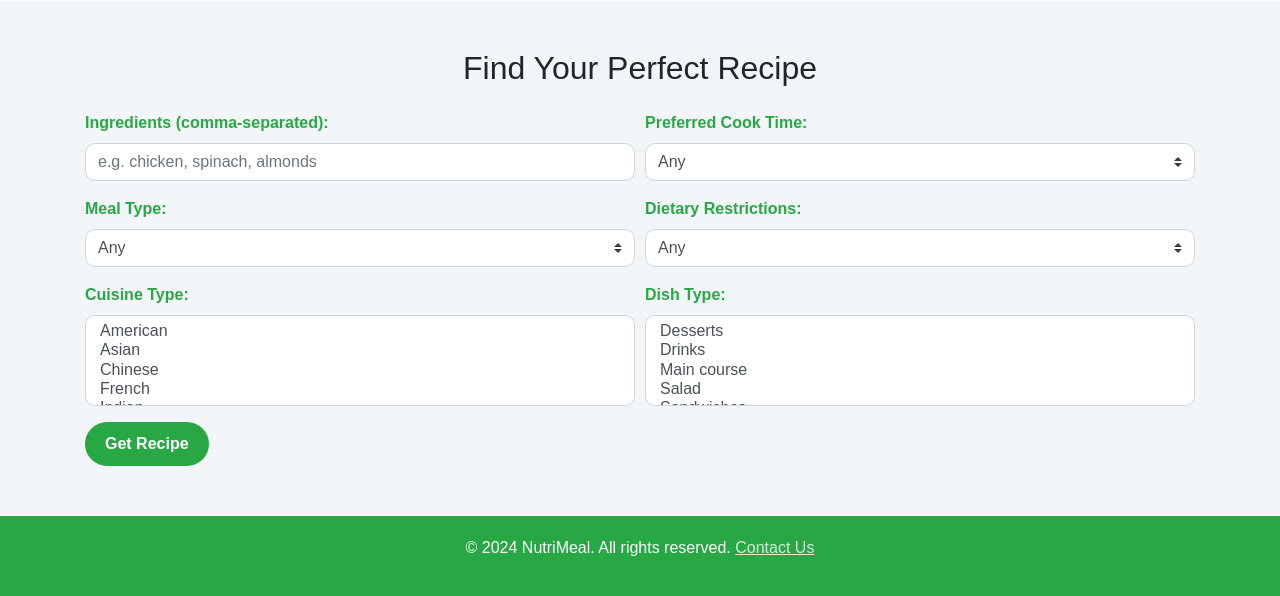
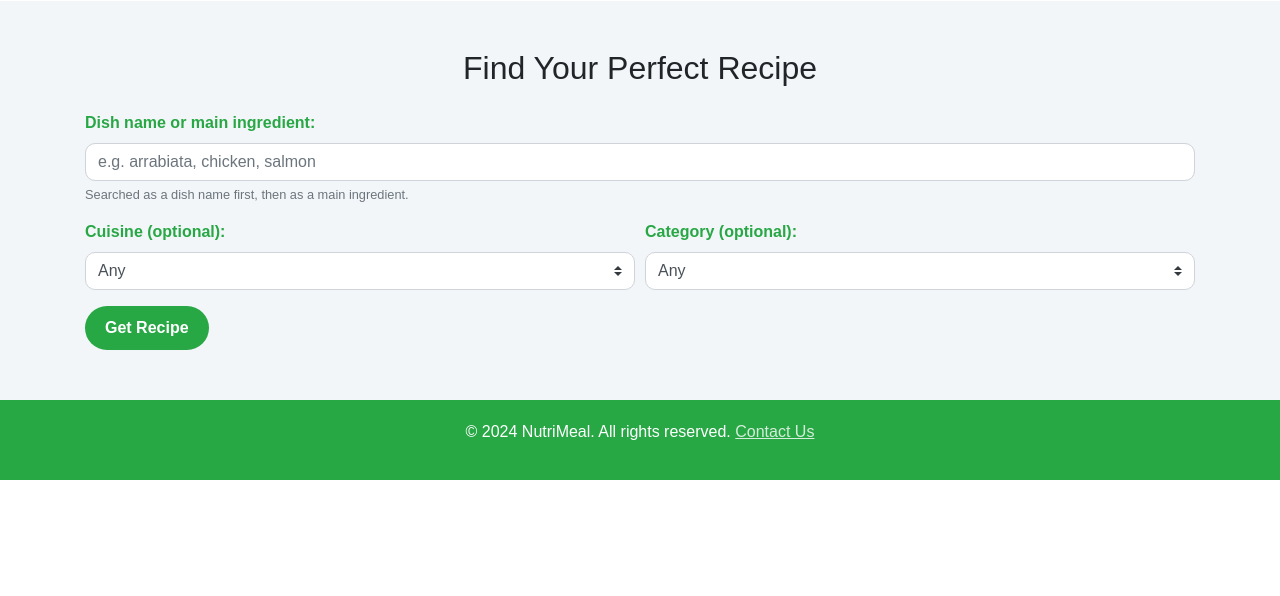
Before and after one commit to maitreyi03/NutriMeal, a Flask app: page / in a window 1280 px wide. Shown: the part 1006-1602 px from the top of the page. After the commit the page ends 1486 px from the top, so only its background shows below. Run offline with Flask 3, Linux system fonts and the light colour scheme; some libraries are stand-ins or nearby versions.

Commit message:
swtiched ai to mealdb

```diff
--- a/app.py
+++ b/app.py
@@ -1,118 +1,197 @@
+from uuid import uuid4
+
 from flask import Flask, request, render_template, redirect, url_for, session, flash
 import requests
 
 app = Flask(__name__)
 app.secret_key = 'your_secret_key'
 
-API_ID = 'e8d4c685'
-API_KEY = '34127c26e678747edfe1c39e8046ba21'
+# TheMealDB free/test API. "1" is the public developer key.
+API_BASE = 'https://www.themealdb.com/api/json/v1/1'
 
-def fetch_recipes(query, cook_time=None, meal_type=None, diet=None, cuisine=None, dishType=None):
-    print("inside fetch recipes")
-    print(query, cook_time, meal_type, diet)
+# Max recipes to show (each filtered result needs its own lookup call).
+MAX_RECIPES = 6
 
-    # Base URL for the Edamam API
-    url = 'https://api.edamam.com/api/recipes/v2'
+# Results are kept server-side; the session only holds a short token so the
+# cookie never overflows with full instructions/ingredients.
+RECIPE_CACHE = {}
 
-    # Parameters for the API request
-    params = {
-        'q': query,
-        'app_id': API_ID,
-        'app_key': API_KEY,
-        'type': 'public',
-        'from': 0,
-        'to': 4  # Limit results to 10 recipes
+# Maps each cuisine option in the form to the TheMealDB "area" values worth
+# trying. The dataset is mid-migration and mixes demonyms ("Italian") with
+# country names ("India", "United States"), so we try every candidate and
+# merge the results.
+CUISINE_TO_AREAS = {
+    'American': ['American', 'United States'],
+    'British': ['British', 'United Kingdom'],
+    'Canadian': ['Canadian', 'Canada'],
+    'Chinese': ['Chinese', 'China'],
+    'Croatian': ['Croatian', 'Croatia'],
+    'Dutch': ['Dutch', 'Netherlands'],
+    'Egyptian': ['Egyptian', 'Egypt'],
+    'French': ['French', 'France'],
+    'Greek': ['Greek', 'Greece'],
+    'Indian': ['Indian', 'India'],
+    'Irish': ['Irish', 'Ireland'],
+    'Italian': ['Italian', 'Italy'],
+    'Jamaican': ['Jamaican', 'Jamaica'],
+    'Japanese': ['Japanese', 'Japan'],
+    'Mexican': ['Mexican', 'Mexico'],
+    'Moroccan': ['Moroccan', 'Morocco'],
+    'Polish': ['Polish', 'Poland'],
+    'Portuguese': ['Portuguese', 'Portugal'],
+    'Russian': ['Russian', 'Russia'],
+    'Spanish': ['Spanish', 'Spain'],
+    'Thai': ['Thai', 'Thailand'],
+    'Turkish': ['Turkish', 'Turkey'],
+    'Vietnamese': ['Vietnamese', 'Vietnam'],
+}
+
+
+def _get(endpoint, params):
+    """Call TheMealDB and return the parsed JSON, or None on failure."""
+    try:
+        response = requests.get(f'{API_BASE}/{endpoint}', params=params, timeout=10)
+        response.raise_for_status()
+        return response.json()
+    except (requests.RequestException, ValueError) as e:
+        print(f'TheMealDB request failed ({endpoint} {params}): {e}')
+        return None
+
+
+def _lookup(meal_id):
+    """Fetch the full meal record for an id returned by a filter call."""
+    data = _get('lookup.php', {'i': meal_id})
+    meals = (data or {}).get('meals') or []
+    return meals[0] if meals else None
+
+
+def _lookup_stubs(stubs):
+    """Turn filter.php stubs into full meal records, de-duplicated by id."""
+    meals = []
+    seen = set()
+    for stub in stubs:
+        meal_id = stub.get('idMeal')
+        if not meal_id or meal_id in seen:
+            continue
+        seen.add(meal_id)
+        meal = _lookup(meal_id)
+        if meal:
+            meals.append(meal)
+        if len(meals) >= MAX_RECIPES:
+            break
+    return meals
+
+
+def _matches_area(meal, areas):
+    """Loose area match against both strArea and strCountry."""
+    haystack = f"{meal.get('strArea') or ''} {meal.get('strCountry') or ''}".lower()
+    return any(a.lower() in haystack for a in areas)
+
+
+def fetch_recipes(query, areas=None, category=None):
+    """Return a list of full meal dicts from TheMealDB.
+
+    TheMealDB can only filter on one field per call, so:
+      * a text query is searched as a meal name, then falls back to a
+        main-ingredient filter;
+      * with no query we filter by area or category directly;
+      * any remaining area/category selection is applied in Python.
+    """
+    print('fetch_recipes', query, areas, category)
+    areas = areas or []
+    meals = []
+
+    if query:
+        by_name = _get('search.php', {'s': query})
+        meals = (by_name or {}).get('meals') or []
+
+        if not meals:
+            ingredient = query.strip().replace(' ', '_')
+            by_ingredient = _get('filter.php', {'i': ingredient})
+            meals = _lookup_stubs((by_ingredient or {}).get('meals') or [])
+    elif areas:
+        stubs = []
+        for area in areas:
+            data = _get('filter.php', {'a': area})
+            stubs.extend((data or {}).get('meals') or [])
+        meals = _lookup_stubs(stubs)
+    elif category:
+        by_category = _get('filter.php', {'c': category})
+        meals = _lookup_stubs((by_category or {}).get('meals') or [])
+    else:
+        return []
+
+    if areas:
+        meals = [m for m in meals if _matches_area(m, areas)]
+    if category:
+        meals = [m for m in meals if (m.get('strCategory') or '').lower() == category.lower()]
+
+    return meals[:MAX_RECIPES]
+
+
+def extract_recipe_info(meal):
+    """Flatten a TheMealDB meal into the shape the template expects."""
+    ingredients = []
+    for i in range(1, 21):
+        name = (meal.get(f'strIngredient{i}') or '').strip()
+        measure = (meal.get(f'strMeasure{i}') or '').strip()
+        if name:
+            ingredients.append(f'{measure} {name}'.strip())
+
+    tags = [t.strip() for t in (meal.get('strTags') or '').split(',') if t.strip()]
+
+    instructions = meal.get('strInstructions') or ''
+    steps = [s.strip() for s in instructions.replace('\r\n', '\n').split('\n') if s.strip()]
+
+    source = meal.get('strSource') or meal.get('strYoutube') or meal.get('strMealThumb') or '#'
+
+    return {
+        'id': meal.get('idMeal'),
+        'name': meal.get('strMeal', 'Unknown'),
+        'image': meal.get('strMealThumb', ''),
+        'category': meal.get('strCategory', 'N/A'),
+        'area': meal.get('strArea', 'N/A'),
+        'tags': tags,
+        'ingredients': ingredients,
+        'steps': steps,
+        'youtube': meal.get('strYoutube', ''),
+        'source': source,
+        'url': source,
     }
 
-    if cook_time:
-        params['time'] = f"1-{cook_time}"
-    if meal_type:
-        params['mealType'] = meal_type
-    #if diet:
-    #    params['health'] = diet
-    if cuisine:
-        params['cuisineType'] = cuisine
-    if dishType:
-        params['dishType'] = dishType
-
-    response = requests.get(url, params=params)
-
-    try:
-        data = response.json()
-    except ValueError as e:
-        # Log the error and return None or an empty list
-        print(f"Error parsing JSON: {e}")
-        return None
-
-    # Add a debug print to inspect the data structure
-    print("API response data:", data)
-
-    return data
-
-def extract_recipe_info(recipe):
-    try:
-        recipe_info = {
-            'name': recipe['label'],
-            'image': recipe.get('image', ''),
-            'source': recipe.get('source', 'Unknown'),
-            'url': recipe.get('url', '#'),
-            'servings': recipe.get('yield', 'N/A'),
-            'time': recipe.get('totalTime', 'N/A'),
-            'dietLabels': recipe.get('dietLabels', []),
-            'ingredients': recipe.get('ingredientLines', []),
-            'nutritional_info': {
-                'calories': recipe['totalNutrients'].get('ENERC_KCAL', {}).get('quantity', 'N/A'),
-                'carbohydrates': recipe['totalNutrients'].get('CHOCDF', {}).get('quantity', 'N/A'),
-                'protein': recipe['totalNutrients'].get('PROCNT', {}).get('quantity', 'N/A'),
-                'fat': recipe['totalNutrients'].get('FAT', {}).get('quantity', 'N/A'),
-            },
-            'caution': recipe.get('cautions', [])
-        }
-    except KeyError as e:
-        # Handle missing keys gracefully
-        print(f"KeyError while extracting recipe info: {e}")
-        recipe_info = {
-            'name': 'Unknown',
-            'image': '',
-            'source': 'Unknown',
-            'url': '#',
-            'servings': 'N/A',
-            'time': 'N/A',
-            'dietLabels': [],
-            'ingredients': [],
-            'nutritional_info': {},
-            'caution': []
-        }
-    return recipe_info
 
 @app.route('/', methods=['GET', 'POST'])
 def index():
     if request.method == 'POST':
-        query = request.form.get('query')
-        cook_time = request.form.get('cookTime')
-        meal_type = request.form.get('mealType')
-        diet = request.form.get('diet')
-        cuisine = request.form.get('cuisineType')
-        dishType = request.form.get('dishType')
-        print("in index")
-        print(query, cook_time, meal_type, diet, cuisine, dishType)
+        query = (request.form.get('query') or '').strip()
+        cuisine = request.form.get('cuisineType') or ''
+        category = request.form.get('category') or ''
 
-        if query:
-            data = fetch_recipes(query, cook_time, meal_type, diet, cuisine, dishType)
-            if data and 'hits' in data:
-                recipes = [extract_recipe_info(hit['recipe']) for hit in data['hits'][:3]]
-                session['recipes'] = recipes[:10]  # Limit to 10 recipes
-                return redirect(url_for('recipes'))
-            else:
-                flash('No recipes found or an error occurred with the API.')
-                return redirect(url_for('index'))
+        areas = CUISINE_TO_AREAS.get(cuisine, [])
+
+        if not (query or areas or category):
+            flash('Enter an ingredient or dish name, or pick a cuisine or category.')
+            return redirect(url_for('index'))
+
+        meals = fetch_recipes(query, areas=areas, category=category)
+        if not meals:
+            flash('No recipes found. Try a different ingredient, dish, or filter.')
+            return redirect(url_for('index'))
+
+        token = uuid4().hex
+        RECIPE_CACHE[token] = [extract_recipe_info(m) for m in meals]
+        session['recipes_token'] = token
+        return redirect(url_for('recipes'))
 
     return render_template('index.html')
 
+
 @app.route('/get_recipes')
 def recipes():
-    recipes = session.get('recipes', [])
+    token = session.get('recipes_token')
+    recipes = RECIPE_CACHE.get(token, [])
     return render_template('recipes.html', recipes=recipes)
+
 
 if __name__ == '__main__':
     app.run(debug=True)
--- a/templates/index.html
+++ b/templates/index.html
@@ -189,76 +189,69 @@
 
     <section id="start" class="container my-5">
         <h2 class="text-center mb-4">Find Your Perfect Recipe</h2>
+        {% with messages = get_flashed_messages() %}
+        {% if messages %}
+        <div class="alert alert-warning text-center" role="alert">
+            {{ messages | join(' ') }}
+        </div>
+        {% endif %}
+        {% endwith %}
         <form id="recipeForm" action="/" method="POST">
             <div class="form-row">
-                <div class="form-group col-md-6">
-                    <label for="ingredients">Ingredients (comma-separated):</label>
-                    <input type="text" class="form-control" id="ingredients" name="query" placeholder="e.g. chicken, spinach, almonds">
-                </div>
-                <div class="form-group col-md-6">
-                    <label for="cookTime">Preferred Cook Time:</label>
-                    <select class="custom-select" id="cookTime" name="cookTime">
-                        <option value="">Any</option>
-                        <option value="15">Up to 15 minutes</option>
-                        <option value="30">Up to 30 minutes</option>
-                        <option value="45">Up to 45 minutes</option>
-                        <option value="60">Up to 60 minutes</option>
-                        <option value="120">Up to 2 hours</option>
-                    </select>
+                <div class="form-group col-md-12">
+                    <label for="query">Dish name or main ingredient:</label>
+                    <input type="text" class="form-control" id="query" name="query" placeholder="e.g. arrabiata, chicken, salmon">
+                    <small class="form-text text-muted">Searched as a dish name first, then as a main ingredient.</small>
                 </div>
             </div>
             <div class="form-row">
                 <div class="form-group col-md-6">
-                    <label for="mealType">Meal Type:</label>
-                    <select class="custom-select" id="mealType" name="mealType">
-                        <option>Any</option>
-                        <option>Breakfast</option>
-                        <option>Dinner</option>
-                        <option>Lunch</option>
-                        <option>Snack</option>
-                        <option>Teatime</option>
+                    <label for="cuisineType">Cuisine (optional):</label>
+                    <select class="custom-select" id="cuisineType" name="cuisineType">
+                        <option value="">Any</option>
+                        <option value="American">American</option>
+                        <option value="British">British</option>
+                        <option value="Canadian">Canadian</option>
+                        <option value="Chinese">Chinese</option>
+                        <option value="Croatian">Croatian</option>
+                        <option value="Dutch">Dutch</option>
+                        <option value="Egyptian">Egyptian</option>
+                        <option value="French">French</option>
+                        <option value="Greek">Greek</option>
+                        <option value="Indian">Indian</option>
+                        <option value="Irish">Irish</option>
+                        <option value="Italian">Italian</option>
+                        <option value="Jamaican">Jamaican</option>
+                        <option value="Japanese">Japanese</option>
+                        <option value="Mexican">Mexican</option>
+                        <option value="Moroccan">Moroccan</option>
+                        <option value="Polish">Polish</option>
+                        <option value="Portuguese">Portuguese</option>
+                        <option value="Russian">Russian</option>
+                        <option value="Spanish">Spanish</option>
+                        <option value="Thai">Thai</option>
+                        <option value="Turkish">Turkish</option>
+                        <option value="Vietnamese">Vietnamese</option>
                     </select>
                 </div>
                 <div class="form-group col-md-6">
-                    <label for="diet">Dietary Restrictions:</label>
-                    <select class="custom-select" id="diet" name="diet">
-                        <option>Any</option>
-                        <option>Vegetarian</option>
-                        <option>Gluten-Free</option>
-                        <option>Dairy-Free</option>
-                    </select>
-                </div>
-            </div>
-            <div class="form-row">
-                <div class="form-group col-md-6">
-                    <label for="cuisineType">Cuisine Type:</label>
-                    <select class="custom-select" id="cuisineType" name="cuisineType" multiple>
-                        <option value="American">American</option>
-                        <option value="Asian">Asian</option>
-                        <option value="Chinese">Chinese</option>
-                        <option value="French">French</option>
-                        <option value="Indian">Indian</option>
-                        <option value="Italian">Italian</option>
-                        <option value="Japanese">Japanese</option>
-                        <option value="Kosher">Kosher</option>
-                        <option value="Mediterranean">Mediterranean</option>
-                        <option value="Mexican">Mexican</option>
-                        <option value="Middle Eastern">Middle Eastern</option>
-                        <option value="South East Asian">South East Asian</option>
-                    </select>
-                </div>
-                <div class="form-group col-md-6">
-                    <label for="dishType">Dish Type:</label>
-                    <select class="custom-select" id="dishType" name="dishType" multiple>
-                        <option value="Desserts">Desserts</option>
-                        <option value="Drinks">Drinks</option>
-                        <option value="Main course">Main course</option>
-                        <option value="Salad">Salad</option>
-                        <option value="Sandwiches">Sandwiches</option>
-                        <option value="Side dish">Side dish</option>
-                        <option value="Soup">Soup</option>
+                    <label for="category">Category (optional):</label>
+                    <select class="custom-select" id="category" name="category">
+                        <option value="">Any</option>
+                        <option value="Beef">Beef</option>
+                        <option value="Breakfast">Breakfast</option>
+                        <option value="Chicken">Chicken</option>
+                        <option value="Dessert">Dessert</option>
+                        <option value="Goat">Goat</option>
+                        <option value="Lamb">Lamb</option>
+                        <option value="Miscellaneous">Miscellaneous</option>
+                        <option value="Pasta">Pasta</option>
+                        <option value="Pork">Pork</option>
+                        <option value="Seafood">Seafood</option>
+                        <option value="Side">Side</option>
                         <option value="Starter">Starter</option>
-                        <option value="Sweets">Sweets</option>
+                        <option value="Vegan">Vegan</option>
+                        <option value="Vegetarian">Vegetarian</option>
                     </select>
                 </div>
             </div>
```
Also changed, not shown: templates/recipes.html (+27 -13 lines).
